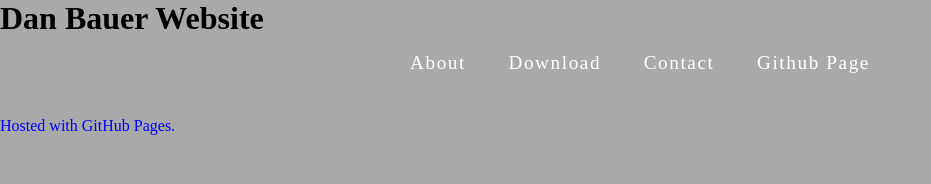
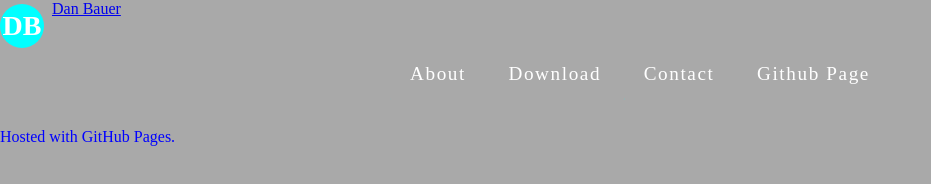
Before and after one commit to dbaues/dbaues.github.io, a plain HTML site: page index.html in a window 1280 px wide. Shown: the whole page, without its empty margins (0-931 px from the left). Drawn offline with Linux system fonts and the light colour scheme.

Commit message:
new header

```diff
--- a/index.html
+++ b/index.html
@@ -8,7 +8,14 @@
         <link rel="icon" href="res/gh_icon.png">
     </head>
     <body style="background-color: darkgrey;">
-        <h1>Dan Bauer Website</h1>
+        <header id="db_header" class="header">
+            <!-- Name on top of Page. -->
+            <div class="text label">
+                <a href="https://dbaues.github.io">
+                    <div class="logo">DB</div>
+                    <div class="name-text">Dan Bauer</div>
+                </a>
+            </div>
             <!-- Buttons across the top. -->
             <div class="main">
                 <div class="nav">
@@ -21,8 +28,8 @@
                     </ol>
                 </div>
             </div>
-
-
+        </header>
+        <!-- Remainder of Page. -->
         <p>Hosted with GitHub Pages.</p>
     </body>
 </html>
--- a/styles/style.css
+++ b/styles/style.css
@@ -1,6 +1,23 @@
 *{
     margin: 0;
     padding: 0;
+}
+.h1{
+    color: cyan;
+}
+.logo {
+    float: left;
+    width: 44px;
+    height: 44px;
+    line-height: 44px;
+    background-color:cyan;
+    border-radius: 100px;
+    text-align: center;
+    color: #fff;
+    font-size: 28px;
+    font-weight: 800;
+    margin-right: 8px;
+    margin-top: 4px;
 }
 .main{
     width: 100%; height: 10vh;
```
Lines whose indentation alone changed are shown as unchanged.
